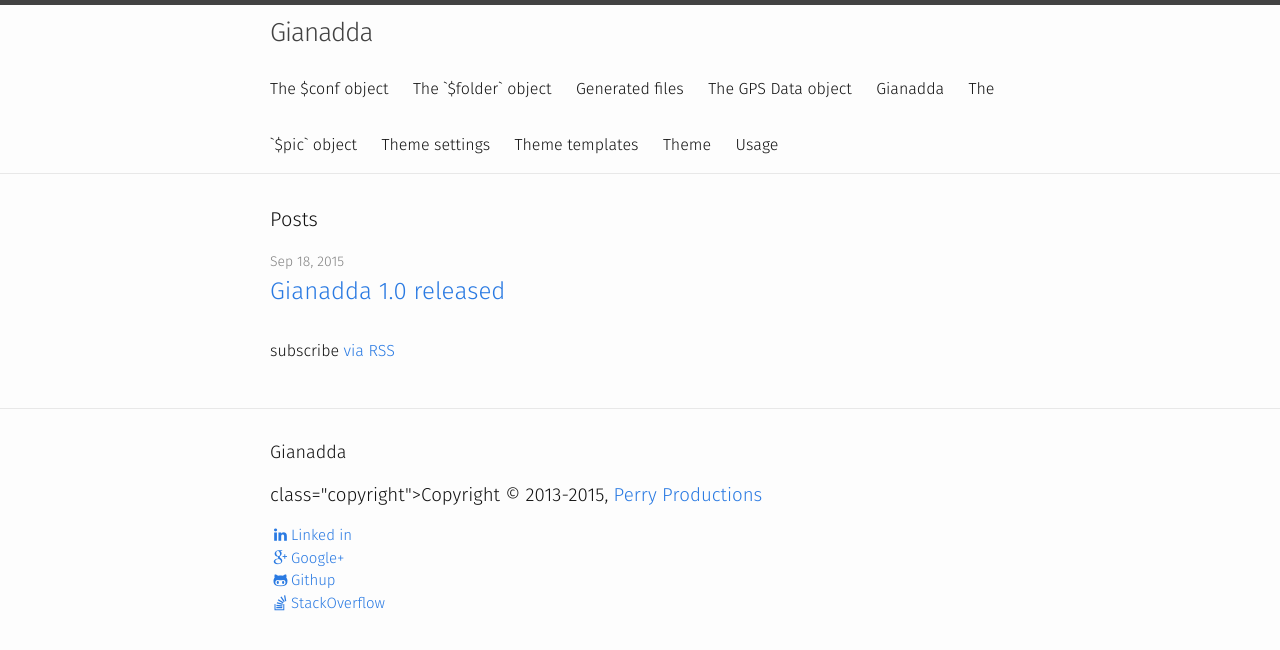
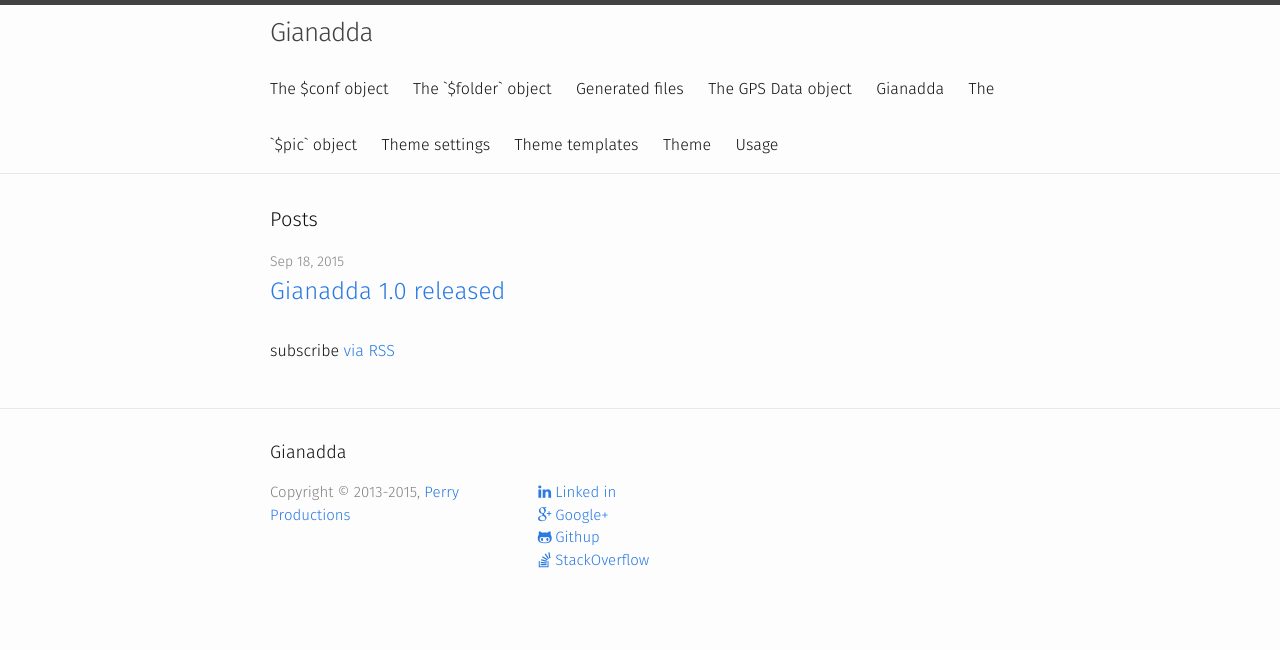
Before and after one commit to robbyn/gianadda-pages, a Jekyll site: the page built from index.html, in a window 1280 px wide. Shown: the top 650 px of the page. Built offline with Jekyll 4.4.1, drawn with Linux system fonts in a browser that asks for light colours.

Commit message:
Merge origin/master
Conflicts:
	.gitignore

```diff
--- a/_includes/footer.html
+++ b/_includes/footer.html
@@ -1,13 +1,13 @@
 <footer class="site-footer">
     <div class="wrapper">
         <h2 class="footer-heading">{{ site.title }}</h2>
-        <h3> class="copyright">{{ site.copyright }},
-            <a href="{{ site.author_url }}">{{ site.author }}</a>
-        </h3>
         <div class="footer-col-wrapper">
-            <div class="footer-col  footer-col-2">
+            <div class="footer-col footer-col-1">{{ site.copyright }},
+                <a href="{{ site.author_url }}">{{ site.author }}</a>
+            </div>
+            <div class="footer-col footer-col-2">
                 <ul class="social-media-list">
-                    <li>
+                   <li>
                         <a target="_blank" class="icon-linkedin username" href="https://www.linkedin.com/in/mauriceperry">Linked in</a>
                     </li>
                     <li>
@@ -22,7 +22,7 @@
                 </ul>
             </div>
 
-            <div class="footer-col  footer-col-3">
+            <div class="footer-col footer-col-3">
                 <p class="text">{{ site.description }}</p>
             </div>
         </div>
```
